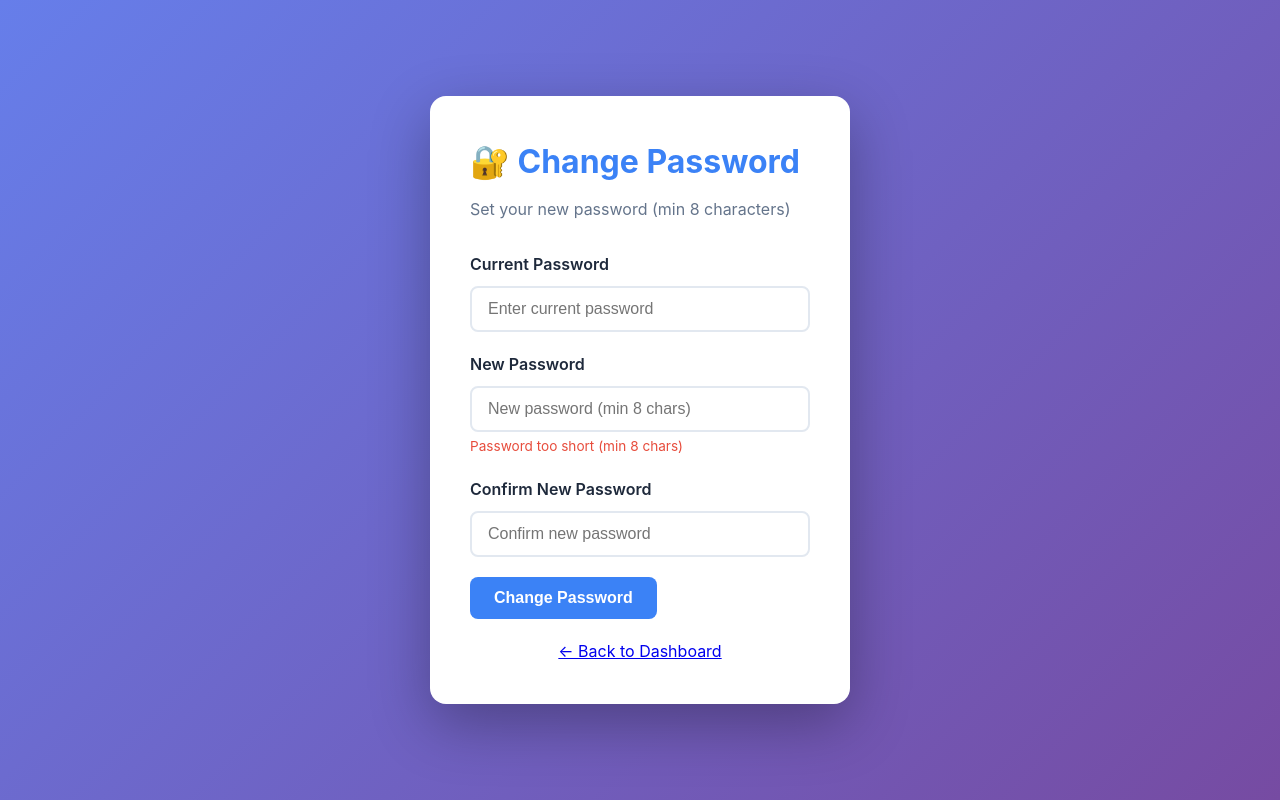
After one commit to vivekpunde05/Student_Attendance_ERP, a Flask app: page /change-password in a window 1280 px wide. The commit adds this page. Run offline with Flask 3, Linux system fonts and the light colour scheme; the visitor is signed in with stand-in values (Sample User, id 1).

Commit message:
added new files

```diff
--- a/app.py
+++ b/app.py
@@ -212,6 +212,57 @@ def reset_password(token):
     return render_template('reset_password.html', token=token)
 
 
+@app.route('/change-password', methods=['GET', 'POST'])
+@login_required()
+def change_password():
+    if request.method == 'POST':
+        current_password = request.form.get('current_password')
+        new_password = request.form.get('new_password')
+        confirm_password = request.form.get('confirm_password')
+        role = session.get('role')
+        user_id = session['user_id']
+
+        if new_password != confirm_password:
+            flash('New passwords do not match', 'error')
+            return redirect(url_for('change_password'))
+
+        try:
+            if role == 'admin':
+                admin = execute("SELECT * FROM admins WHERE id = %s", (user_id,), fetch=True)
+                if admin and utils.verify_password(admin[0]['password_hash'], current_password):
+                    change_admin_password(user_id, new_password)
+                    flash('Password changed successfully! Please login again.', 'success')
+                    return redirect(url_for('logout'))
+                else:
+                    flash('Current password is incorrect', 'error')
+                    return redirect(url_for('change_password'))
+
+            elif role == 'teacher':
+                teacher = execute("SELECT * FROM teachers WHERE id = %s", (user_id,), fetch=True)
+                if teacher and utils.verify_password(teacher[0]['password_hash'], current_password):
+                    change_teacher_password(user_id, new_password)
+                    flash('Password changed successfully! Please login again.', 'success')
+                    return redirect(url_for('logout'))
+                else:
+                    flash('Current password is incorrect', 'error')
+                    return redirect(url_for('change_password'))
+
+            else:
+                flash('Password change not available for students', 'error')
+                return redirect(url_for('index'))
+
+        except ValueError as e:
+            flash(str(e), 'error')
+            return redirect(url_for('change_password'))
+        except Exception as e:
+            logger.error(f"Change password error: {e}")
+            flash('Error changing password', 'error')
+            return redirect(url_for('change_password'))
+
+    return render_template('change_password.html')
+
+
+# Admin Routes
 @app.route('/admin/dashboard')
 @login_required(role='admin')
 def admin_dashboard():
--- a/templates/admin/dashboard.html
+++ b/templates/admin/dashboard.html
@@ -18,6 +18,7 @@
             <a href="{{ url_for('admin_teachers') }}" class="menu-item">👨‍🏫 Teachers</a>
             <a href="{{ url_for('admin_students') }}" class="menu-item">👨‍🎓 Students</a>
             <a href="{{ url_for('admin_reports') }}" class="menu-item">📈 Reports</a>
+            <a href="{{ url_for('change_password') }}" class="menu-item">🔐 Change Password</a>
         </div>
 
         <div class="content-area">
--- /dev/null
+++ b/templates/change_password.html
@@ -0,0 +1,102 @@
+{% extends "base.html" %}
+
+{% block title %}Change Password - Attendance ERP{% endblock %}
+
+{% block content %}
+<div class="login-container">
+    <div class="login-card">
+        <h2>🔐 Change Password</h2>
+        <p class="subtitle">Set your new password (min 8 characters)</p>
+
+        {% with messages = get_flashed_messages(with_categories=true) %}
+            {% if messages %}
+                {% for category, message in messages %}
+                    <div class="alert alert-{{ 'success' if category == 'success' else 'error' }}">
+                        {{ message }}
+                    </div>
+                {% endfor %}
+            {% endif %}
+        {% endwith %}
+
+        <form method="POST" id="changePwForm">
+            <div class="form-group">
+                <label for="current_password">Current Password</label>
+                <input type="password" id="current_password" name="current_password" placeholder="Enter current password" required>
+            </div>
+
+            <div class="form-group">
+                <label for="new_password">New Password</label>
+                <input type="password" id="new_password" name="new_password" placeholder="New password (min 8 chars)" required minlength="8">
+                <small class="pw-info">Password must be at least 8 characters</small>
+            </div>
+
+            <div class="form-group">
+                <label for="confirm_password">Confirm New Password</label>
+                <input type="password" id="confirm_password" name="confirm_password" placeholder="Confirm new password" required minlength="8">
+            </div>
+
+            <button type="submit" class="btn btn-primary" id="submitBtn">Change Password</button>
+        </form>
+
+        <div class="form-links">
+            {% if session.role == 'admin' %}
+                <a href="{{ url_for('admin_dashboard') }}">← Back to Dashboard</a>
+            {% elif session.role == 'teacher' %}
+                <a href="{{ url_for('teacher_dashboard') }}">← Back to Dashboard</a>
+            {% else %}
+                <a href="{{ url_for('index') }}">← Back</a>
+            {% endif %}
+        </div>
+    </div>
+</div>
+
+<script>
+    const newPw = document.getElementById('new_password');
+    const confirmPw = document.getElementById('confirm_password');
+    const submitBtn = document.getElementById('submitBtn');
+    const pwInfo = document.querySelector('.pw-info');
+
+    function validate() {
+        const pw = newPw.value;
+        const confirm = confirmPw.value;
+
+        if (pw.length < 8) {
+            pwInfo.textContent = 'Password too short (min 8 chars)';
+            pwInfo.style.color = '#e74c3c';
+            submitBtn.disabled = true;
+            return;
+        } else {
+            pwInfo.textContent = 'Password OK ✓';
+            pwInfo.style.color = '#27ae60';
+        }
+
+        if (confirm && pw !== confirm) {
+            pwInfo.textContent = 'Passwords do not match';
+            pwInfo.style.color = '#e74c3c';
+            submitBtn.disabled = true;
+        } else if (confirm && pw === confirm) {
+            pwInfo.textContent = 'Passwords match ✓';
+            pwInfo.style.color = '#27ae60';
+            submitBtn.disabled = false;
+        } else {
+            submitBtn.disabled = true;
+        }
+    }
+
+    newPw.addEventListener('input', validate);
+    confirmPw.addEventListener('input', validate);
+    validate();
+</script>
+
+<style>
+.alert {
+    padding: 12px;
+    margin-bottom: 20px;
+    border-radius: 4px;
+}
+.alert-success { background: #d4edda; color: #155724; }
+.alert-error { background: #f8d7da; color: #721c24; }
+.pw-info { font-size: 0.85em; margin-top: 4px; display: block; }
+.form-links { margin-top: 20px; text-align: center; }
+</style>
+{% endblock %}
--- a/templates/teacher/dashboard.html
+++ b/templates/teacher/dashboard.html
@@ -18,6 +18,7 @@
             <a href="{{ url_for('teacher_mark_attendance') }}" class="menu-item">✅ Mark Attendance</a>
             <a href="{{ url_for('teacher_view_attendance') }}" class="menu-item">👁️ View Records</a>
             <a href="{{ url_for('teacher_summary') }}" class="menu-item">📈 Summary</a>
+            <a href="{{ url_for('change_password') }}" class="menu-item">🔐 Change Password</a>
         </div>
 
         <div class="content-area">
```
Also changed, not shown: teacher.py (+8 -0 lines).
